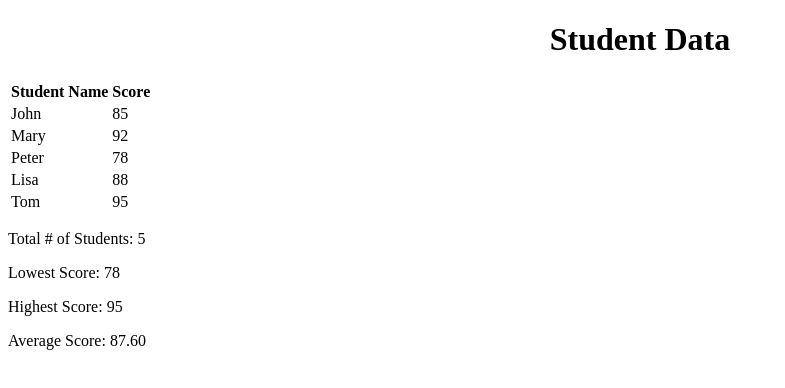
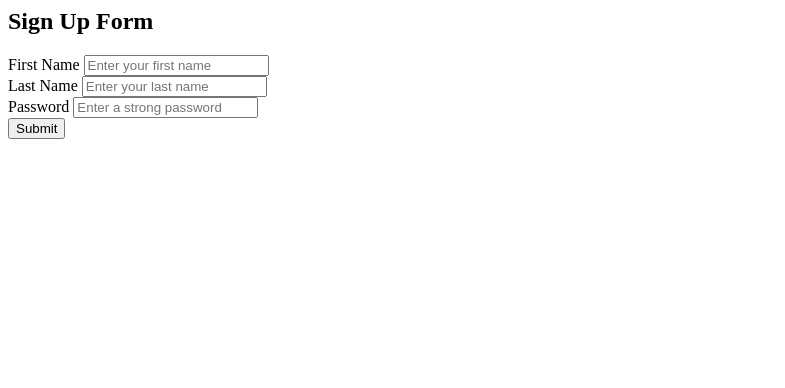
Before and after one commit to amanueltesfagiorgis123/IT121, a plain HTML site: page week3/index.html in a window 1280 px wide. Shown: the whole page, without its empty margins (0-785 px from the left). Drawn offline with Linux system fonts and the light colour scheme.

Commit message:
Update index.html

```diff
--- a/week3/index.html
+++ b/week3/index.html
@@ -1,95 +1,125 @@
-<!DOCTYPE html>
+
+</body>
+</html><!DOCTYPE html>
 <html lang="en">
 <head>
     <meta charset="UTF-8">
     <meta name="viewport" content="width=device-width, initial-scale=1.0">
-    <title>Student Data Display</title>
+    <title>Form Validation</title>
 </head>
 <body>
 
-    <h1 style="text-align:center;">Student Data</h1>
-    <table id="studentTable">
-        <thead>
-            <tr>
-                <th>Student Name</th>
-                <th>Score</th>
-            </tr>
-        </thead>
-        <tbody>
-            <!-- Student data will be inserted here -->
-        </tbody>
-    </table>
-
-    <div class="summary">
-        <p id="totalStudents"></p>
-        <p id="lowestScore"></p>
-        <p id="highestScore"></p>
-        <p id="averageScore"></p>
+<div class="form-container">
+    <h2>Sign Up Form</h2>
+    <div class="form-group">
+        <label for="firstName">First Name</label>
+        <input type="text" id="firstName" placeholder="Enter your first name">
+    </div>
+    <div class="form-group">
+        <label for="lastName">Last Name</label>
+        <input type="text" id="lastName" placeholder="Enter your last name">
+    </div>
+    <div class="form-group">
+        <label for="password">Password</label>
+        <input type="password" id="password" placeholder="Enter a strong password">
+    </div>
+    <button onclick="validateForm()">Submit</button>
+    <div class="message" id="message"></div>
 </div>
 
 <script>
-        // Sample student data
-        const students = [
-            { name: 'john', score: 85 },
-            { name: 'mary', score: 92 },
-            { name: 'peter', score: 78 },
-            { name: 'lisa', score: 88 },
-            { name: 'tom', score: 95 }
-        ];
+    // Function to validate if the password meets the criteria
+    function validatePassword(password) {
+        const hasUpperCase = /[A-Z]/.test(password);
+        const hasLowerCase = /[a-z]/.test(password);
+        const hasMinLength = password.length >= 8;
 
-        // Function to capitalize the first letter of each student's name
-        function capitalizeName(name) {
-            return name.charAt(0).toUpperCase() + name.slice(1);
+        return hasUpperCase && hasLowerCase && hasMinLength;
     }
 
-        // Function to display student data in the table
-        function displayStudentData(students) {
-            const studentTableBody = document.querySelector("#studentTable tbody");
-            let totalScore = 0;
-            let lowestScore = students[0].score;
-            let highestScore = students[0].score;
+    // Function to validate the form
+    function validateForm() {
+        const firstName = document.getElementById('firstName').value.trim();
+        const lastName = document.getElementById('lastName').value.trim();
+        const password = document.getElementById('password').value.trim();
+        const messageElement = document.getElementById('message');
 
-            // Clear the table before inserting new rows
-            studentTableBody.innerHTML = '';
+        // Check if any input field is invalid (has the error class)
+        if (document.getElementById('firstName').classList.contains('error') ||
+            document.getElementById('lastName').classList.contains('error') ||
+            document.getElementById('password').classList.contains('error')) {
+            messageElement.textContent = "Please correct the errors in the form.";
+            messageElement.className = "failure";
+            return;
+        }
 
-            students.forEach(student => {
-                const capitalizedStudentName = capitalizeName(student.name);
+        // If all validations pass, show a success message
+        messageElement.textContent = "Form successfully submitted!";
+        messageElement.className = "success";
 
-                // Create a new row for each student
-                const row = document.createElement('tr');
-                const nameCell = document.createElement('td');
-                const scoreCell = document.createElement('td');
+        // Optionally, you can perform actions here, such as:
+        // - Send data to a server
+        // - Store data locally
+        // - Redirect to another page
 
-                nameCell.textContent = capitalizedStudentName;
-                scoreCell.textContent = student.score;
+        // Example: Logging the data to the console
+        console.log("Form data:", firstName, lastName, password);
+    }
 
-                row.appendChild(nameCell);
-                row.appendChild(scoreCell);
-                studentTableBody.appendChild(row);
-
-                // Track total, lowest, and highest scores
-                totalScore += student.score;
-                if (student.score < lowestScore) {
-                    lowestScore = student.score;
-                }
-                if (student.score > highestScore) {
-                    highestScore = student.score;
+    // Real-time validation for first name
+    document.getElementById('firstName').addEventListener('input', function() {
+        const firstName = this.value.trim();
+        const messageDiv = document.getElementById('message');
+        const inputElement = this; // Reference to the input field itself
+        if (firstName === "") {
+            messageDiv.textContent = "First name is required.";
+            messageDiv.className = "failure";
+            inputElement.classList.add("error");
+            inputElement.classList.remove("success");
+        } else {
+            messageDiv.textContent = "";
+            messageDiv.className = "";
+            inputElement.classList.add("success");
+            inputElement.classList.remove("error");
         }
     });
 
-            const totalStudents = students.length;
-            const averageScore = (totalScore / totalStudents).toFixed(2);
+    // Real-time validation for last name
+    document.getElementById('lastName').addEventListener('input', function() {
+        const lastName = this.value.trim();
+        const messageDiv = document.getElementById('message');
+        const inputElement = this; // Reference to the input field itself
+        if (lastName === "") {
+            messageDiv.textContent = "Last name is required.";
+            messageDiv.className = "failure";
+            inputElement.classList.add("error");
+            inputElement.classList.remove("success");
+        } else {
+            messageDiv.textContent = "";
+            messageDiv.className = "";
+            inputElement.classList.add("success");
+            inputElement.classList.remove("error");
+        }
+    });
 
-            // Display summary statistics
-            document.getElementById('totalStudents').textContent = `Total # of Students: ${totalStudents}`;
-            document.getElementById('lowestScore').textContent = `Lowest Score: ${lowestScore}`;
-            document.getElementById('highestScore').textContent = `Highest Score: ${highestScore}`;
-            document.getElementById('averageScore').textContent = `Average Score: ${averageScore}`;
+    // Real-time validation for password
+    document.getElementById('password').addEventListener('input', function() {
+        const password = this.value.trim();
+        const messageDiv = document.getElementById('message');
+        const inputElement = this; // Reference to the input field itself
+        if (!validatePassword(password)) {
+            messageDiv.textContent = "Password must be at least 8 characters long, with at least one uppercase and one lowercase letter.";
+            messageDiv.className = "failure";
+            inputElement.classList.add("error");
+            inputElement.classList.remove("success");
+        } else {
+            messageDiv.textContent = "";
+            messageDiv.className = "";
+            inputElement.classList.add("success");
+            inputElement.classList.remove("error");
         }
+    });
 
-        // Call the function to display the student data
-        displayStudentData(students);
 </script>
-
 </body>
 </html>
```
Lines whose indentation alone changed are shown as unchanged.
